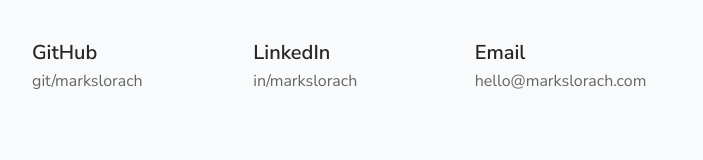
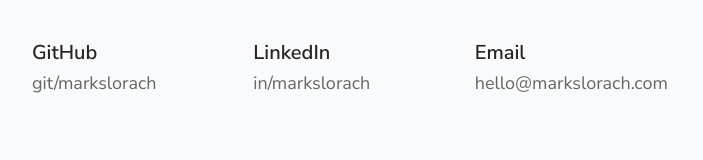
Before and after one commit to markslorach/markslorach.com, a Next.js app: page / in a window 1280 px wide. Shown: the part 2124-2284 px from the top of the page, without its empty margins (288-991 px from the left). Built offline with nearby package versions, Linux system fonts and the light colour scheme.

Commit message:
formatting

```diff
--- a/app/components/Contact.tsx
+++ b/app/components/Contact.tsx
@@ -22,7 +22,7 @@ const Contact = () => {
               href={item.href}
               target="_blank"
               aria-label={item.title}
-              className="text-neutral-800/70"
+              className="text-lg text-neutral-800/70"
             >
               {item.content}
             </Link>
--- a/app/components/shared/Footer.tsx
+++ b/app/components/shared/Footer.tsx
@@ -15,7 +15,10 @@ const Footer = () => {
         </Link>
         .
       </span>
-      <Link href="https://github.com/markslorach/markslorach.com.git" target="_blank">
+      <Link
+        href="https://github.com/markslorach/markslorach.com.git"
+        target="_blank"
+      >
         <Github className="h-5 w-5 text-neutral-800/80" />
       </Link>
     </footer>
```
